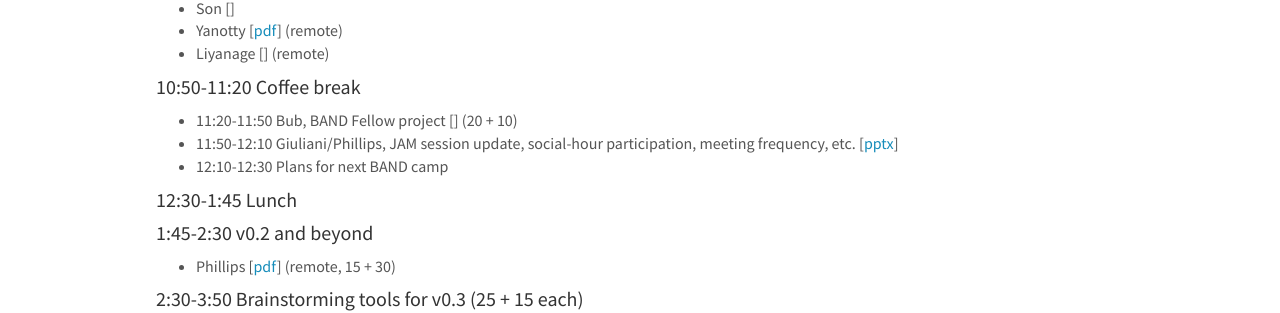
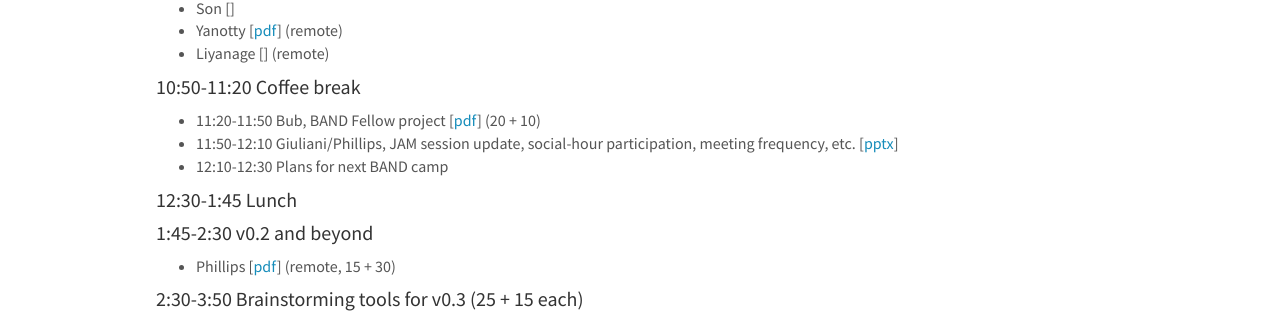
Before and after one commit to bandframework/bandframework.github.io, a Jekyll site: the page built from _pages/retreat.md, in a window 1280 px wide and 900 px high, scrolled down 500 px. Shown: the part 150-463 px from the top of the window. Built offline with Jekyll 4.4.1, drawn with Linux system fonts in a browser that asks for light colours; nearby versions of some CDN libraries.

Commit message:
update talks on retreat page

```diff
--- a/_pages/retreat.md
+++ b/_pages/retreat.md
@@ -43,31 +43,31 @@
 * Phillips  (10 minutes)
 
 #### 9:10-10:50 Student talks, 15 + 5 each
-* Chan [<a href="BAND_20220721_update_mosesyhc.pdf">pdf</a>]
+* Chan [<a href="https://github.com/bandframework/privateband/blob/team/Meetings/Retreat2022/Talks/BAND_20220721_update_mosesyhc.pdf">pdf</a>]
 * Semposki [<a href="https://github.com/bandframework/privateband/blob/team/Meetings/Retreat2022/Talks/SAMBA_talk_split.pdf">pdf</a>]
-* Son [<a href=""></a>]
-* Yanotty [<a href="Yannotty_BAND_Retreat_2022.pdf">pdf</a>] (remote)
+* Son [<a href="https://github.com/bandframework/privateband/blob/team/Meetings/Retreat2022/Talks/"></a>]
+* Yanotty [<a href="https://github.com/bandframework/privateband/blob/team/Meetings/Retreat2022/Talks/Yannotty_BAND_Retreat_2022.pdf">pdf</a>] (remote)
 * Liyanage [<a href=""></a>] (remote)
 
 #### 10:50-11:20 Coffee break
 
-* 11:20-11:50 Bub, BAND Fellow project [<a href=""></a>]  (20 + 10)
-* 11:50-12:10 Giuliani/Phillips, JAM session update, social-hour participation, meeting frequency, etc. [<a href="JAM_Sessions_Pres.pptx">pptx</a>]
+* 11:20-11:50 Bub, BAND Fellow project [<a href="https://github.com/bandframework/privateband/blob/team/Meetings/Retreat2022/Talks/Bub_BAND_retreat_talk.pdf">pdf</a>]  (20 + 10)
+* 11:50-12:10 Giuliani/Phillips, JAM session update, social-hour participation, meeting frequency, etc. [<a href="https://github.com/bandframework/privateband/blob/team/Meetings/Retreat2022/Talks/JAM_Sessions_Pres.pptx">pptx</a>]
 * 12:10-12:30 Plans for next BAND camp
 
 #### 12:30-1:45 Lunch
 
 #### 1:45-2:30 v0.2 and beyond
-* Phillips [<a href="BANDv0.2andBeyond.pdf">pdf</a>] (remote, 15 + 30)
+* Phillips [<a href="https://github.com/bandframework/privateband/blob/team/Meetings/Retreat2022/Talks/BANDv0.2andBeyond.pdf">pdf</a>] (remote, 15 + 30)
 
 #### 2:30-3:50 Brainstorming tools for v0.3 (25 + 15 each)
-* 2:30-3:10 Giuliani: Reduced-basis methods + [<a href="New_Instrument_RBM.pptx">pptx</a>]
+* 2:30-3:10 Giuliani: Reduced-basis methods + [<a href="https://github.com/bandframework/privateband/blob/team/Meetings/Retreat2022/Talks/New_Instrument_RBM.pptx">pptx</a>]
 * 3:10-3:50 Surer: Active learning for the calibration of computer models [<a href=""></a>] (remote)
 
 #### 3:50-4:20 Coffee break
 
 #### 4:20-5:40 More v0.3 tools brainstorming
-* 4:20-5:00 Pratola, Model-mixing software [<a href="Pratola_band.pdf">pdf</a>] (remote)
+* 4:20-5:00 Pratola, Model-mixing software [<a href="https://github.com/bandframework/privateband/blob/team/Meetings/Retreat2022/Talks/Pratola_band.pdf">pdf</a>] (remote)
 * 5:00-5:40 Maiti, Variational Bayesian inference [<a href=""></a>]
 
 #### Dinner
@@ -76,20 +76,20 @@
 ### Friday, July 22
 
 #### 9:00-10:40 Brainstorming analyses for Year 3
-* 9:00-9:30 Furnstahl, Mixing EFTs [<a href=""></a>] (15 + 15)
-* 9:30-10:10 Nunes, Building a better optical model with BAND [<a href=""></a>] (25 + 15)
-* 10:10-10:40 Godbey, BMEX [<a href=""></a>] (15 + 15)
+* 9:00-9:30 Furnstahl, Mixing EFTs [<a href="https://github.com/bandframework/privateband/blob/team/Meetings/Retreat2022/Talks/"></a>] (15 + 15)
+* 9:30-10:10 Nunes, Building a better optical model with BAND [<a href="https://github.com/bandframework/privateband/blob/team/Meetings/Retreat2022/Talks/"></a>] (25 + 15)
+* 10:10-10:40 Godbey, BMEX [<a href="https://github.com/bandframework/privateband/blob/team/Meetings/Retreat2022/Talks/"></a>] (15 + 15)
 
 #### 10:40-11:10 Coffee
 
 
 #### 11:10-12:40 More brainstorming analyses
-* 11:10-11:40 Heinz, Model mixing for heavy ions: VAH vs VH [<a href=""></a>] (remote, 15 + 15)
-* 11:40-12:10 Odell, Emulating the R-matrix [<a href=""></a>] (15 + 15)
-* 12:10-12:40 Godbey, BAND & Quantum Computing [<a href=""></a>] (15 + 15)
+* 11:10-11:40 Heinz, Model mixing for heavy ions: VAH vs VH [<a href="https://github.com/bandframework/privateband/blob/team/Meetings/Retreat2022/Talks/"></a>] (remote, 15 + 15)
+* 11:40-12:10 Odell, Emulating the R-matrix [<a href="https://github.com/bandframework/privateband/blob/team/Meetings/Retreat2022/Talks/"></a>] (15 + 15)
+* 12:10-12:40 Godbey, BAND & Quantum Computing [<a href="https://github.com/bandframework/privateband/blob/team/Meetings/Retreat2022/Talks/"></a>] (15 + 15)
 
 
 #### 12:40-1:20 Outstanding issues & closeout
-* 12:40-1:20 Phillips [<a href=""></a>]
+* 12:40-1:20 Phillips [<a href="https://github.com/bandframework/privateband/blob/team/Meetings/Retreat2022/Talks/"></a>]
 
 #### 1:20-2:30 Lunch & departure
```
